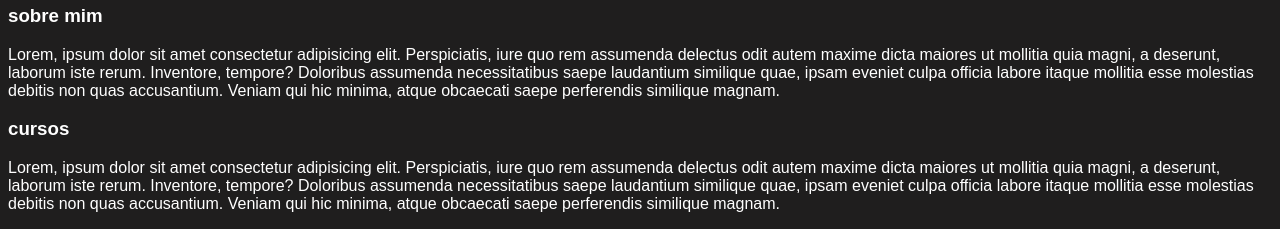
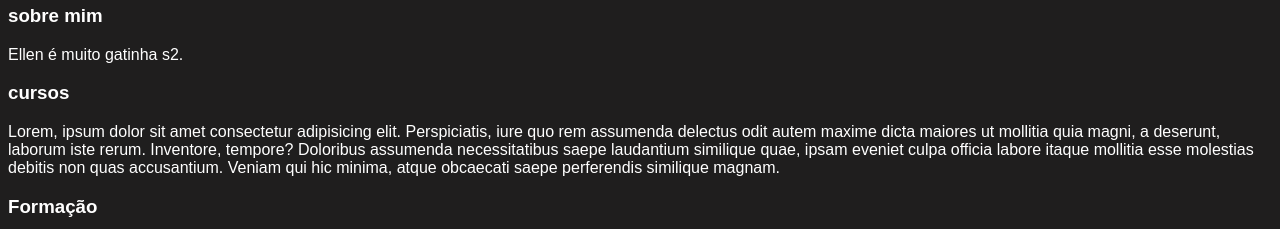
Before and after one commit to Br1anStewart/meusite, a plain HTML site: page index.html in a window 1280 px wide. Shown: the part 369-598 px from the top of the page. Drawn offline with Linux system fonts and the light colour scheme.

Commit message:
segunto commit

```diff
--- a/index.html
+++ b/index.html
@@ -32,8 +32,7 @@
     <section>
         <h3>sobre mim</h3>
         <p>
-           Lorem, ipsum dolor sit amet consectetur adipisicing elit. Perspiciatis, iure quo rem assumenda delectus odit autem maxime dicta maiores ut mollitia quia magni, a deserunt, laborum iste rerum. Inventore, tempore?
-           Doloribus assumenda necessitatibus saepe laudantium similique quae, ipsam eveniet culpa officia labore itaque mollitia esse molestias debitis non quas accusantium. Veniam qui hic minima, atque obcaecati saepe perferendis similique magnam.
+           Ellen é muito gatinha s2.
         </p>
     </section>
     <section>
```
